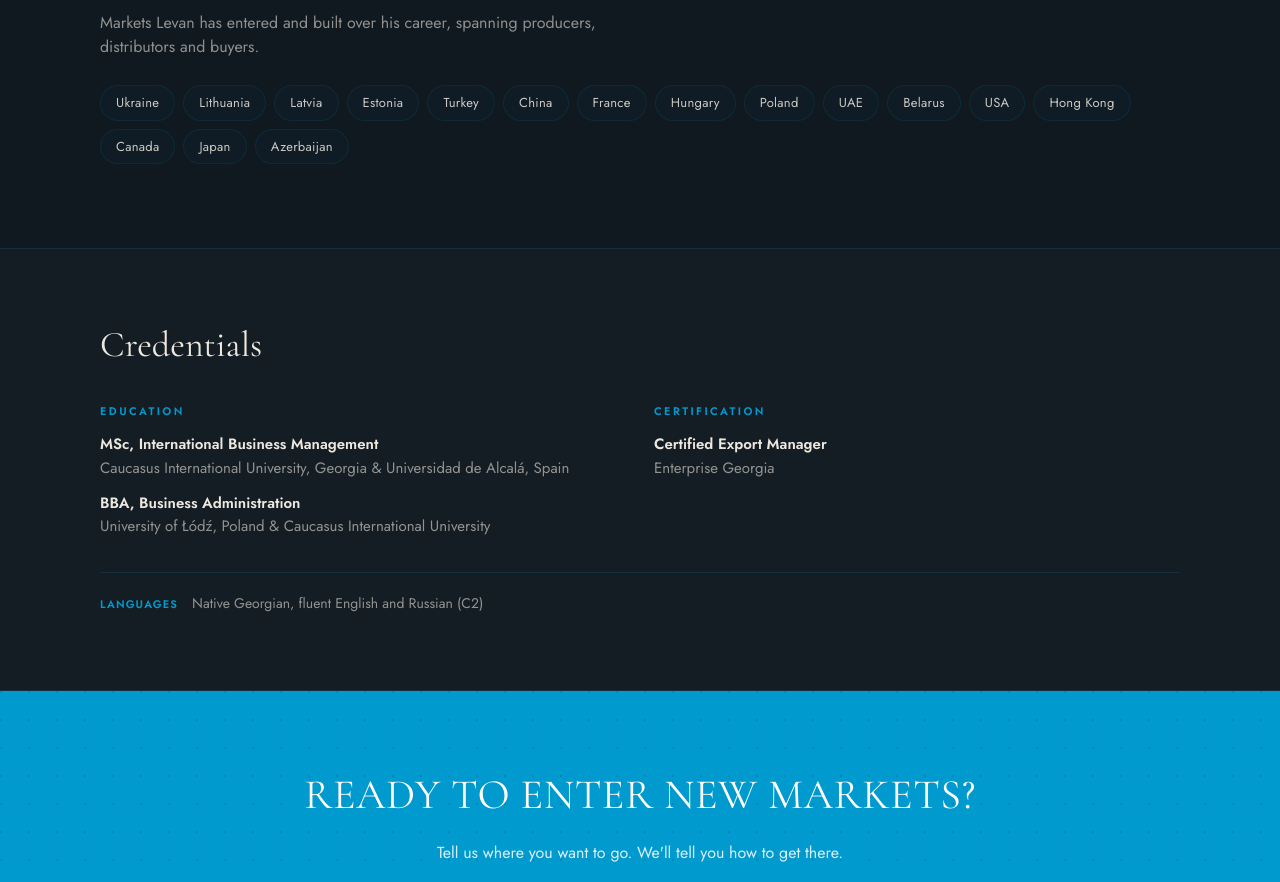
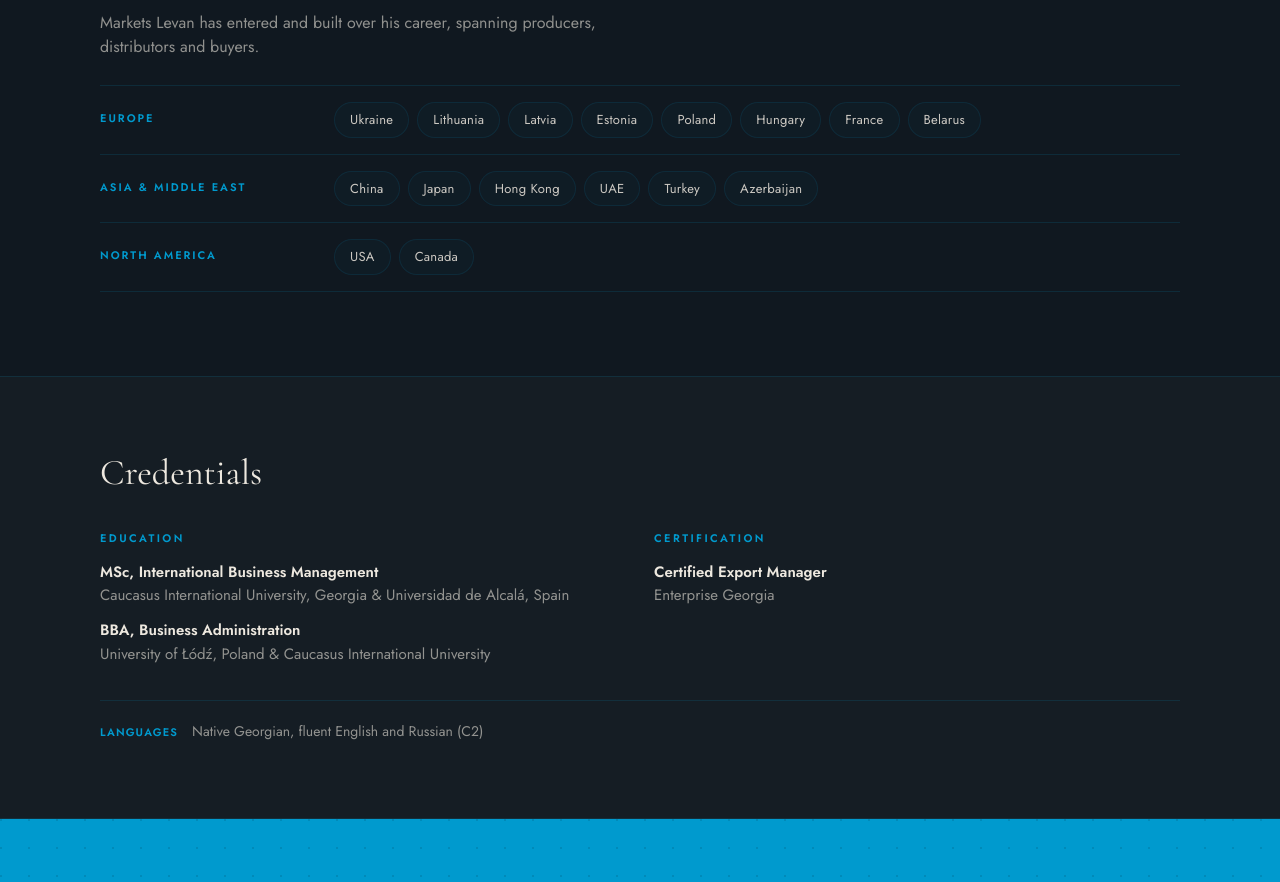
Before and after one commit to Luka9815/MCG, an Eleventy site: page src/en/about.njk in a window 1280 px wide. Shown: the part 2045-2927 px from the top of the page. Built offline with nearby package versions, Linux system fonts and the light colour scheme; Eleventy itself is replaced by a stand-in of ours; files that its build step writes are made by us from their sources.

Commit message:
Markets: region-grouped layout with 210px label column and bordered rows

```diff
--- a/src/_data/en.json
+++ b/src/_data/en.json
@@ -131,7 +131,11 @@
       "eyebrow": "MARKETS OPENED",
       "heading": "Relationships across Europe, Asia and North America.",
       "sub": "Markets Levan has entered and built over his career, spanning producers, distributors and buyers.",
-      "tags": ["Ukraine","Lithuania","Latvia","Estonia","Turkey","China","France","Hungary","Poland","UAE","Belarus","USA","Hong Kong","Canada","Japan","Azerbaijan"]
+      "groups": [
+        { "region": "Europe",            "tags": ["Ukraine","Lithuania","Latvia","Estonia","Poland","Hungary","France","Belarus"] },
+        { "region": "Asia & Middle East","tags": ["China","Japan","Hong Kong","UAE","Turkey","Azerbaijan"] },
+        { "region": "North America",     "tags": ["USA","Canada"] }
+      ]
     },
     "credentials": {
       "heading": "Credentials",
--- a/src/assets/css/style.css
+++ b/src/assets/css/style.css
@@ -1317,11 +1317,35 @@ body.home-page .h1{
   color:var(--muted);
   max-width:54ch;
 }
-.about-tags{
+.about-mk-groups{
   margin-top:26px;
+}
+.about-mk-group{
+  display:grid;
+  grid-template-columns:210px 1fr;
+  gap:12px 24px;
+  align-items:start;
+  padding:16px 0;
+  border-top:1px solid var(--border);
+}
+.about-mk-group:last-child{
+  border-bottom:1px solid var(--border);
+}
+.about-mk-label{
+  font-size:11px;
+  font-weight:600;
+  letter-spacing:.18em;
+  text-transform:uppercase;
+  color:var(--brand);
+  padding-top:8px;
+}
+.about-mk-pills{
   display:flex;
   flex-wrap:wrap;
   gap:8px;
+}
+@media(max-width:600px){
+  .about-mk-group{grid-template-columns:1fr;gap:10px;}
 }
 .about-tag{
   font-size:13px;
--- a/src/en/about.njk
+++ b/src/en/about.njk
@@ -82,9 +82,16 @@ bodyClass: about-page
     <span class="about-eyebrow">{{ en.aboutPage.markets.eyebrow }}</span>
     <h2 class="about-markets-h2">{{ en.aboutPage.markets.heading }}</h2>
     <p class="about-markets-sub">{{ en.aboutPage.markets.sub }}</p>
-    <div class="about-tags">
-      {% for tag in en.aboutPage.markets.tags %}
-      <span class="about-tag">{{ tag }}</span>
+    <div class="about-mk-groups">
+      {% for group in en.aboutPage.markets.groups %}
+      <div class="about-mk-group">
+        <div class="about-mk-label">{{ group.region }}</div>
+        <div class="about-mk-pills">
+          {% for tag in group.tags %}
+          <span class="about-tag">{{ tag }}</span>
+          {% endfor %}
+        </div>
+      </div>
       {% endfor %}
     </div>
   </div>
```
